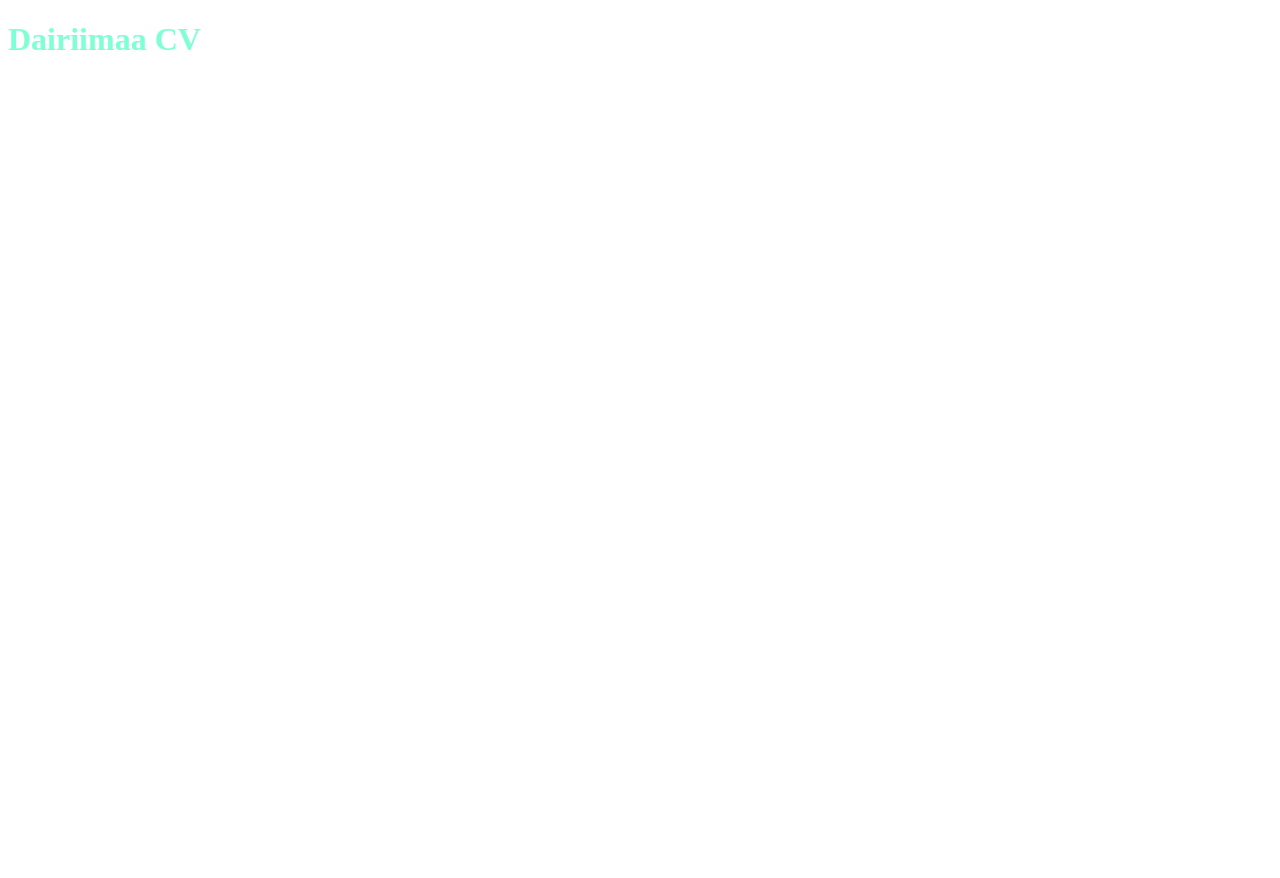
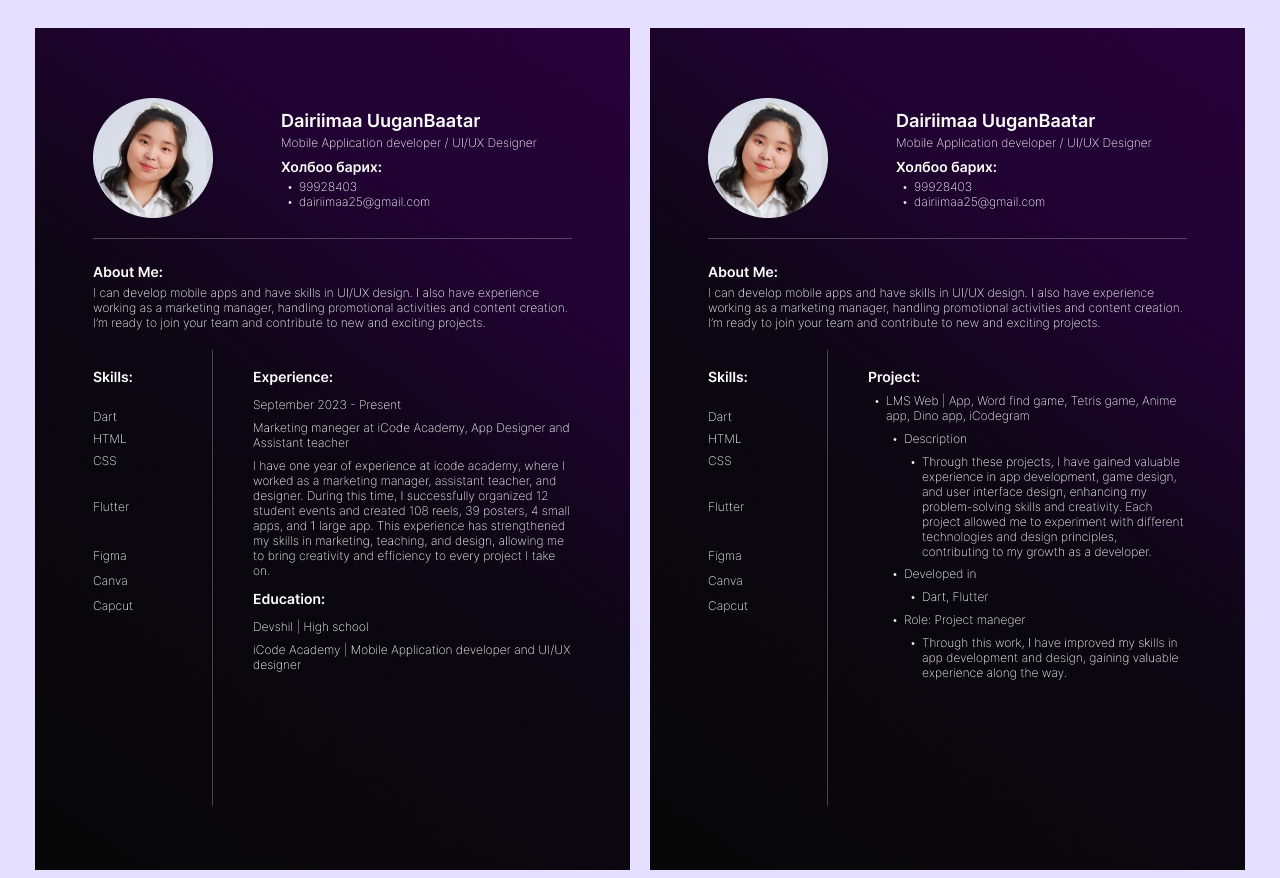
Before and after one commit to Dairii/Dairii.github.io, a plain HTML site: page index.html in a window 1280 px wide. Before the commit the page ends 800 px from the top, so only its background shows below. Drawn offline with Linux system fonts and the light colour scheme.

Commit message:
add: img

```diff
--- a/index.html
+++ b/index.html
@@ -1,11 +1,15 @@
 <!DOCTYPE html>
 <html lang="en">
+
 <head>
     <meta charset="UTF-8">
     <meta name="viewport" content="width=device-width, initial-scale=1.0">
     <title>Document</title>
 </head>
-<body>
-    <h1 style="color: aquamarine;">Dairiimaa CV</h1>
+
+<body style="display: flex; justify-content: center; gap: 20px; padding-top: 20px; background-color: rgb(229, 224, 255);">
+    <img src="img/cv_01.png" alt="">
+    <img src="img/cv_02.png" alt="">
 </body>
+
 </html>
```
Also changed, not shown: img/cv_01.png (added), img/cv_02.png (added).
